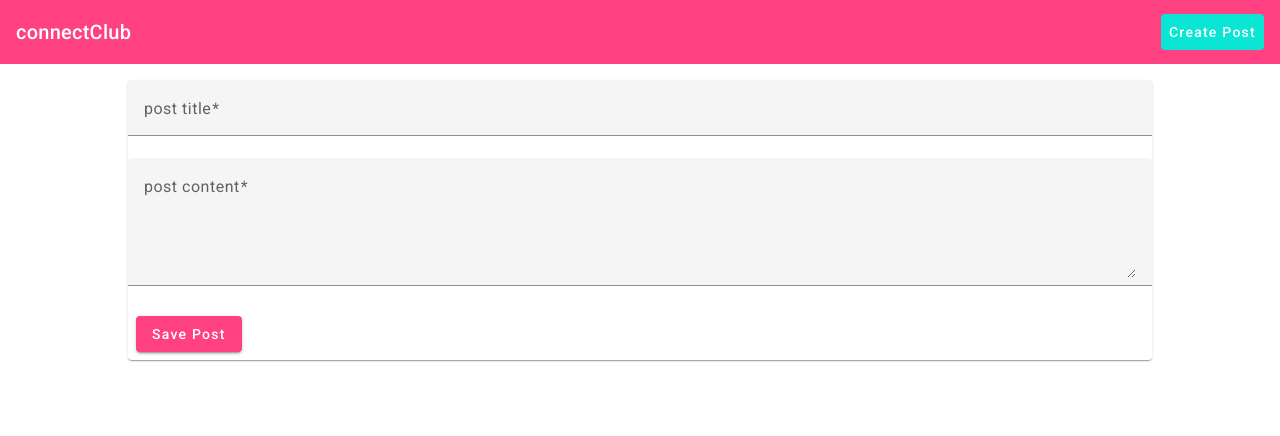
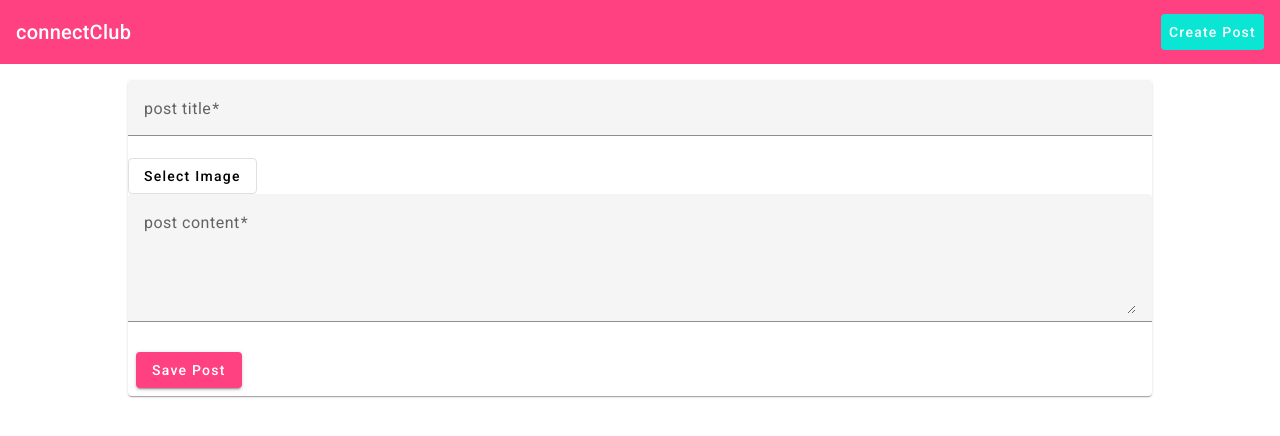
Before and after one commit to iamhrk/MEAN-Stack-Applicaton, an Angular app: page /create in a window 1280 px wide. Shown: the top 436 px of the page. Built offline with nearby package versions, Linux system fonts and the light colour scheme.

Commit message:
Add select image button to DOM

```diff
--- a/src/app/posts/post-create/post-create.component.css
+++ b/src/app/posts/post-create/post-create.component.css
@@ -5,3 +5,7 @@ mat-form-field, textarea {
 mat-spinner {
   margin: auto;
 }
+
+input[type='file'] {
+  visibility: hidden;
+}
--- a/src/app/posts/post-create/post-create.component.html
+++ b/src/app/posts/post-create/post-create.component.html
@@ -12,6 +12,10 @@
       #title="ngModel">
       <mat-error *ngIf="title.invalid">Please enter a post title with more than 3 characters</mat-error>
     </mat-form-field>
+    <div>
+      <button mat-stroked-button type="button" (click)="selectImage.click()">Select Image</button>
+      <input type="file" #selectImage>
+    </div>
     <mat-form-field>
       <mat-label>post content</mat-label>
     <textarea matInput
```
